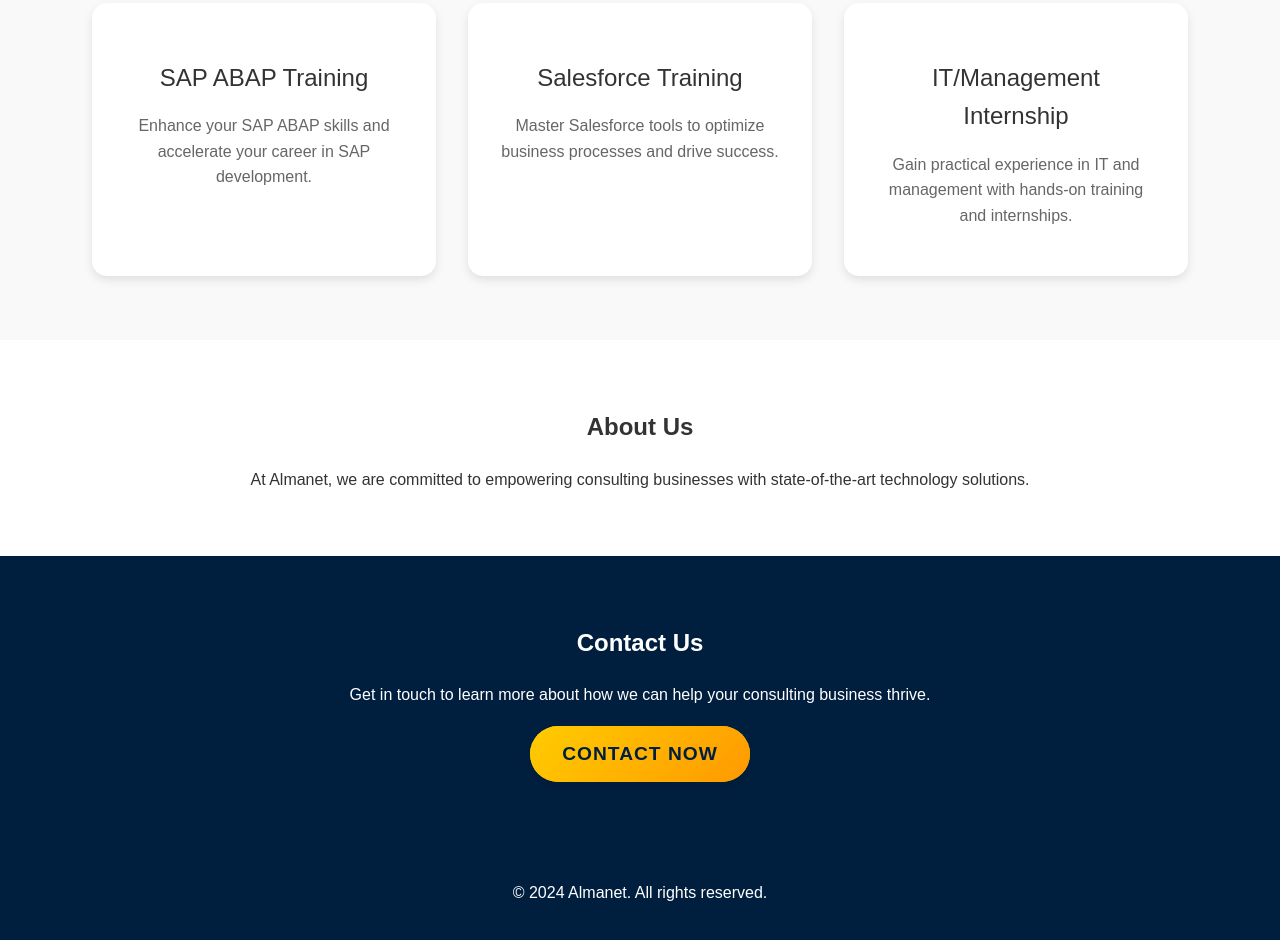
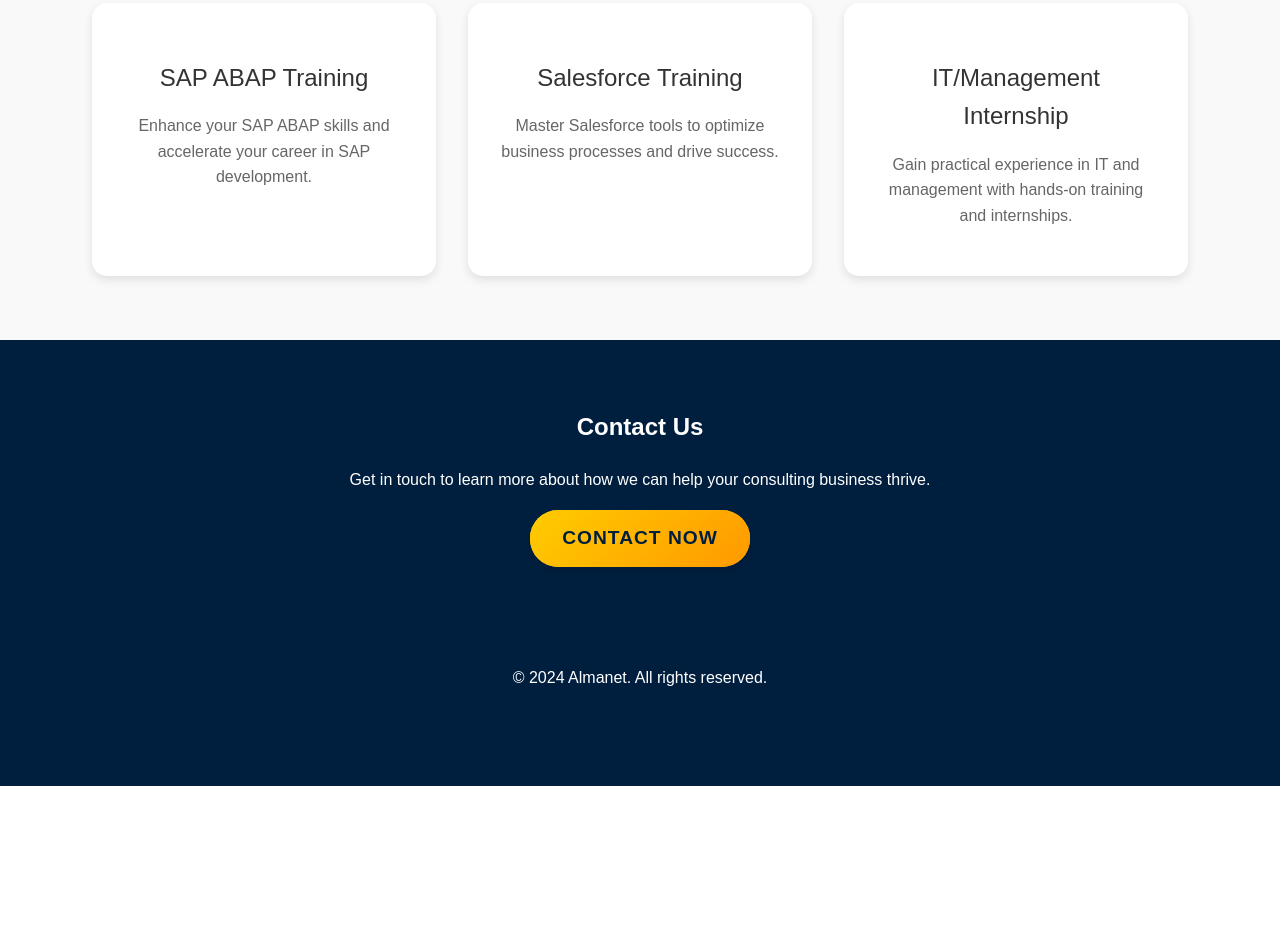
Before and after one commit to neeraj-verma-20/Almanet, a plain HTML site: page index.html in a window 1280 px wide. Shown: the part 698-1638 px from the top of the page. After the commit the page ends 1484 px from the top, so only its background shows below. Drawn offline with Linux system fonts and the light colour scheme.

Commit message:
removed about section

```diff
--- a/index.html
+++ b/index.html
@@ -65,12 +65,6 @@
         </div>
     </section>
 
-    <section id="about">
-        <h2>About Us</h2>
-        <p>At Almanet, we are committed to empowering consulting businesses with state-of-the-art technology solutions.
-        </p>
-    </section>
-
     <section id="contact">
         <h2>Contact Us</h2>
         <p>Get in touch to learn more about how we can help your consulting business thrive.</p>
--- a/styles.css
+++ b/styles.css
@@ -247,14 +247,6 @@ a {
     color: #ff6600; /* Change icon color on hover */
 }
 
-
-/* About Section */
-#about {
-    padding: 3rem 2rem;
-    text-align: center;
-    background: #fff;
-}
-
 /* Contact Section */
 #contact {
     padding: 3rem 2rem;
```
